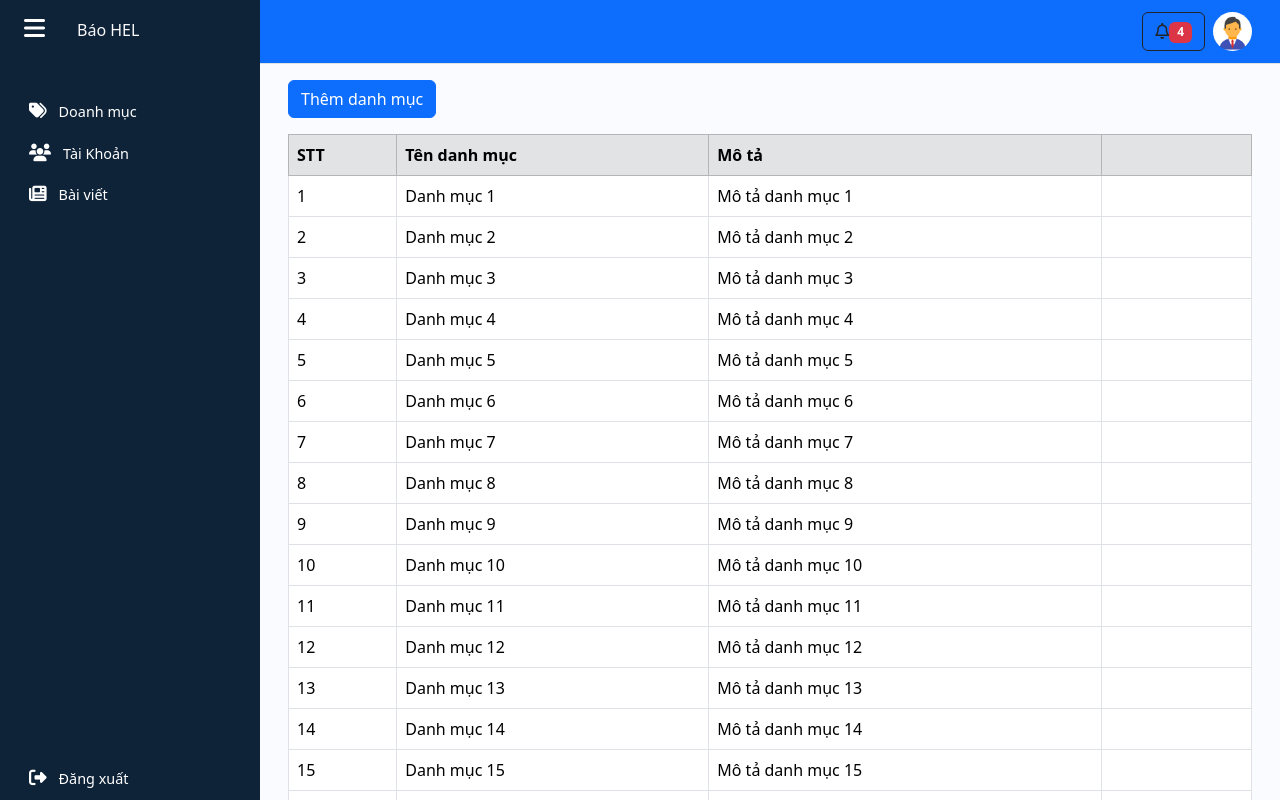
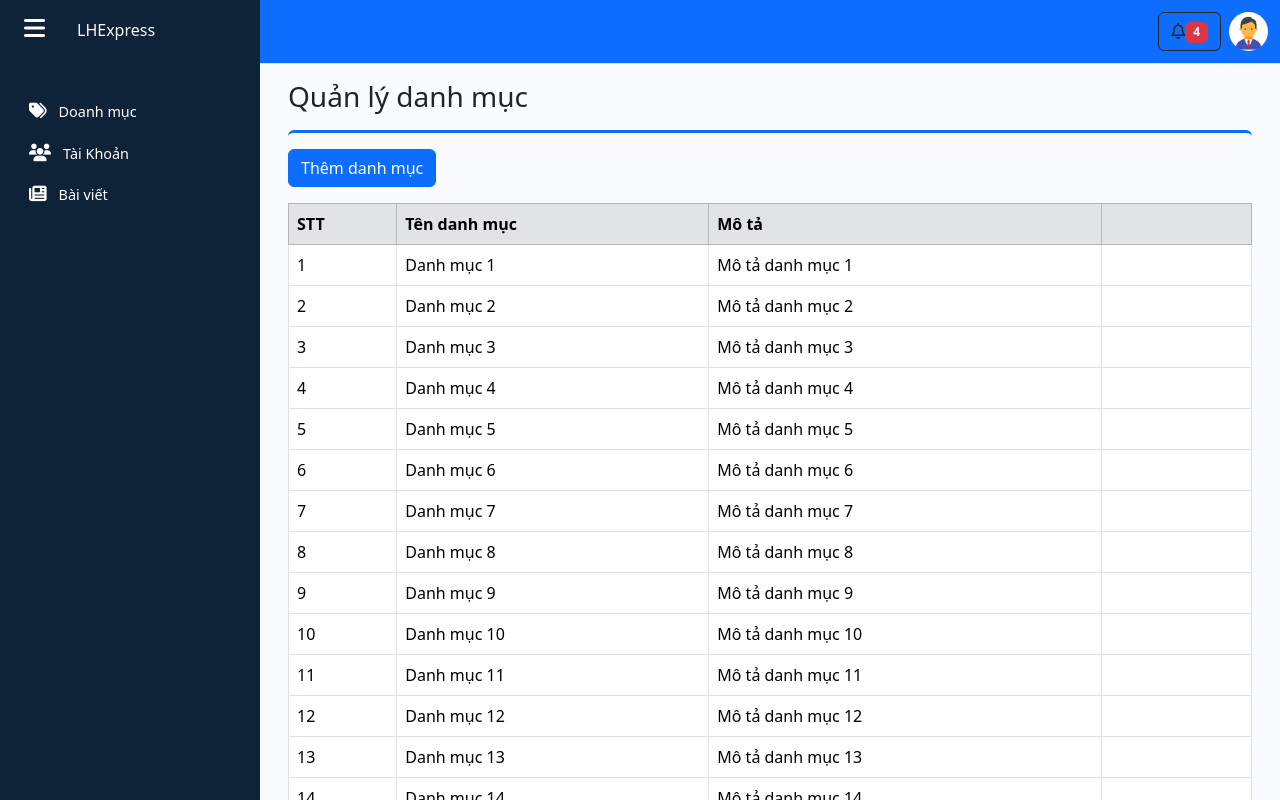
Before and after one commit to Liech2705/Project_II, a Vue app in the folder website_baodientu/: page /catelogyPages in a window 1280 px wide. Both pictures are taken after a click on the button 34 px from the left and 29 px from the top of the page. Shown: the top 800 px of the page. Built offline with nearby package versions, Linux system fonts and the light colour scheme.

Commit message:
cap nhat

```diff
--- a/website_baodientu/src/components/Account_Page.vue
+++ b/website_baodientu/src/components/Account_Page.vue
@@ -1,7 +1,8 @@
 <template>
   <div>
-    <div class="container border-top border-3 border-primary rounded-top">
-      <form>
+    <div class="container ">
+      <h3 class="mt-3">Quản lý tài khoản</h3>
+      <form class="border-top border-3 border-primary rounded-top">
         <div class="row mt-2">
           <div class="col-8">
             <input type="text" class="form-control" placeholder="Tên tài khoản, email" />
--- a/website_baodientu/src/components/Catelogy_Page.vue
+++ b/website_baodientu/src/components/Catelogy_Page.vue
@@ -1,7 +1,8 @@
 <template>
     <div class="container">
-        <div>
-            <button type="button" class="btn btn-primary" data-bs-toggle="modal" data-bs-target="#addcatelogy" >
+        <h3 class="mt-3">Quản lý danh mục</h3>
+        <div class="mt-3 border-top border-3 border-primary rounded-top">
+            <button type="button" class="btn btn-primary mt-3" data-bs-toggle="modal" data-bs-target="#addcatelogy" >
                 Thêm danh mục
             </button>
             <div class="modal fade" id="addcatelogy" data-bs-backdrop="static">
--- a/website_baodientu/src/components/News_Pages.vue
+++ b/website_baodientu/src/components/News_Pages.vue
@@ -1,6 +1,8 @@
 <template>
-  <div class="container border-top border-3 border-primary rounded-top">
-    <table class="table mt-3 table-hover table-striped">
+  <div class="container ">
+    <h3 class="mt-3">Quản lý bài viết</h3>
+    <div class="border-top border-3 border-primary rounded-top">
+        <table class="table mt-3 table-hover table-striped">
         <thead>
             <tr class="table-primary">
                 <th>STT</th>
@@ -28,6 +30,8 @@
             </tr>
         </tbody>
     </table>
+    </div>
+
     <div class="modal fade" id="deleteNews" tabindex="-1" aria-labelledby="deleteNewsLabel" aria-hidden="true">
         <div class="modal-dialog">
             <div class="modal-content">
--- a/website_baodientu/src/components/appSidebar.vue
+++ b/website_baodientu/src/components/appSidebar.vue
@@ -7,7 +7,7 @@
           <i class="fa-solid fa-bars"></i>
         </button>
         <div class="sidebar-logo">
-          <router-link to="/" class="text-light text-decoration-none">Báo HEL</router-link>
+          <router-link to="/" class="text-light text-decoration-none">LHExpress</router-link>
         </div>
       </div>
       <ul class="sidebar-nav">
@@ -31,23 +31,26 @@
           </router-link>
         </li>
       </ul>
-      <div class="sidebar-footer">
-        <router-link to="#" class="sidebar-link text-decoration-none">
-          <i class="fa-solid fa-right-from-bracket"></i>
-          <span>Đăng xuất</span>
-        </router-link>
-      </div>
     </aside>
-    <nav class="navbar navbar-expand-sm  bg-primary fixed-top border-bottom" id="navbar">
+    <nav class="navbar navbar-expand-sm  bg-primary fixed-top border-bottom " id="navbar">
       <div class="container-fluid d-flex justify-content-end align-items-center">
-        <button class="nav-notifi btn btn-outline-dark btn-primary me-2" title="Thông báo" data-bs-toggle="popover" data-bs-placement="bottom" data-bs-content="Content">
+          <button class="nav-notifi btn btn-outline-dark btn-primary me-2" title="Thông báo" data-bs-toggle="popover" data-bs-trigger="focus" data-bs-placement="bottom" data-bs-content="Content">
             <i class="fa-regular fa-bell"></i>
             <span class="badge bg-danger">{{ notif }}</span>
           </button>
-        <router-link class="navbar-brand" to="/">
+          <div class="dropdown">
+            <router-link class="navbar-logo dropdown-toggle" to="/" id="dropdownMenuButton1" data-bs-toggle="dropdown" aria-expanded="false">
               <img src="@/assets/image/admin.png" alt="" class="img-fluid rounded-circle border-black" style="width: 2.45rem; height: 2.45rem;">
             </router-link>
+            <ul class="dropdown-menu dropdown-menu-end" aria-labelledby="dropdownMenuButton1">
+              <li><router-link to="/" class="dropdown-item" href="#">Thông tin cá nhân</router-link></li>
+              <li><router-link to="/" class="dropdown-item" href="#">Đổi mật khẩu</router-link></li>
+              <li><router-link to="/" class="dropdown-item" href="#">Đăng xuất</router-link></li>
+            </ul>
           </div>
+      </div>
+
+
     </nav>
     <!-- Main Content -->
     <div class="main flex-grow-1 p-3" :class="{ 'main-expanded': isExpand }">
@@ -63,34 +66,63 @@ import { Popover } from 'bootstrap';
 import { RouterLink } from 'vue-router';
 
 const isExpand = ref(false);
+ // Khởi tạo biến popoverInstance bên ngoài hàm onMounted
+const notif = ref(4);
+
+
 const toggleSidebar = () => {
   isExpand.value = !isExpand.value;
 };
-const notif = ref(4)
+
+const notification = ref([
+  { message: '🧑‍💻 Kháng cự cấm tài khoản' },
+  { message: 'Đã xóa bài viêt' },
+  { message: 'Đã cấm tài khoản a' },
+  { message: 'Có người liên hệ' },
+])
 onMounted(() => {
     const popoverTrigger = document.querySelector('.nav-notifi');
+    const popoverInstance = null;
     new Popover(popoverTrigger, {
     content: `
       <div>
-      <p class="text-center">Bạn đã nhận được một thông báo <a href="#" class="d-flex  align-items-center text-decoration-none  mb-2">
-            <i class="fa-solid fa-bell me-2"></i>
-            <span>link</span>
-        </a></p>
-
-        <a href="#" class="text-decoration-none  mb-2">
-            <i class="fa-solid fa-bell me-2"></i>
-            <span>Thông báo 2</span>
-        </a>
+        <div class="list-group list-group-flush">
+          ${notification.value.map(item => `<a href ="#" class="list-group-item list-group-item-action">${item.message}</a>`).join('')}
+        </div>
       </div>
     `,
     html: true, // Cho phép nội dung HTML
     placement: 'bottom', // Vị trí popover
   });
+  popoverTrigger.addEventListener('shown.bs.popover', () => {
+      const popoverBody = document.querySelector('.popover-body');
+      if (popoverBody) {
+        popoverBody.style.padding = '0px'; // Thay đổi giá trị padding
+      }
     });
+    document.addEventListener('click', (event) => {
+      const target = event.target;
+      // Đóng popover nếu nhấn vào bất kỳ nơi nào ngoài popover hoặc nút kích hoạt
+      if (
+        popoverInstance &&
+        !popoverTrigger.contains(target) &&
+        !document.querySelector('.popover')?.contains(target)
+      ) {
+        popoverInstance.hide(); // Đóng popover
+      }
+  });
+  }
+);
+
 </script>
 
 <style scoped>
 @import url('https://fonts.googleapis.com/css2?family=Poppins:wght@400;600&display=swap');
+
+.dropdown-toggle::after {
+  content: none !important; /* Xóa caret */
+  border: none !important; /* Xóa đường viền */
+}
 
 nav{
     position: fixed;
@@ -99,7 +131,6 @@ nav{
     z-index: 999;
     border-bottom: 10px solid #ffffff;
 }
-
 
 
 li {
```
Lines whose indentation alone changed are shown as unchanged.
